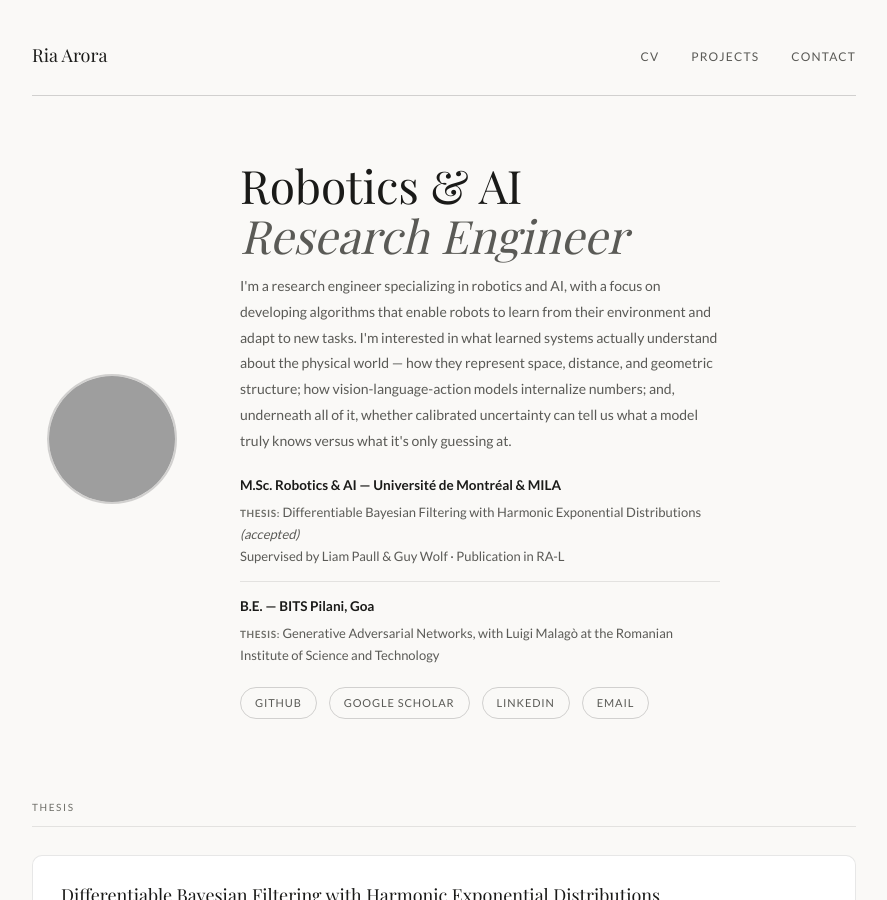
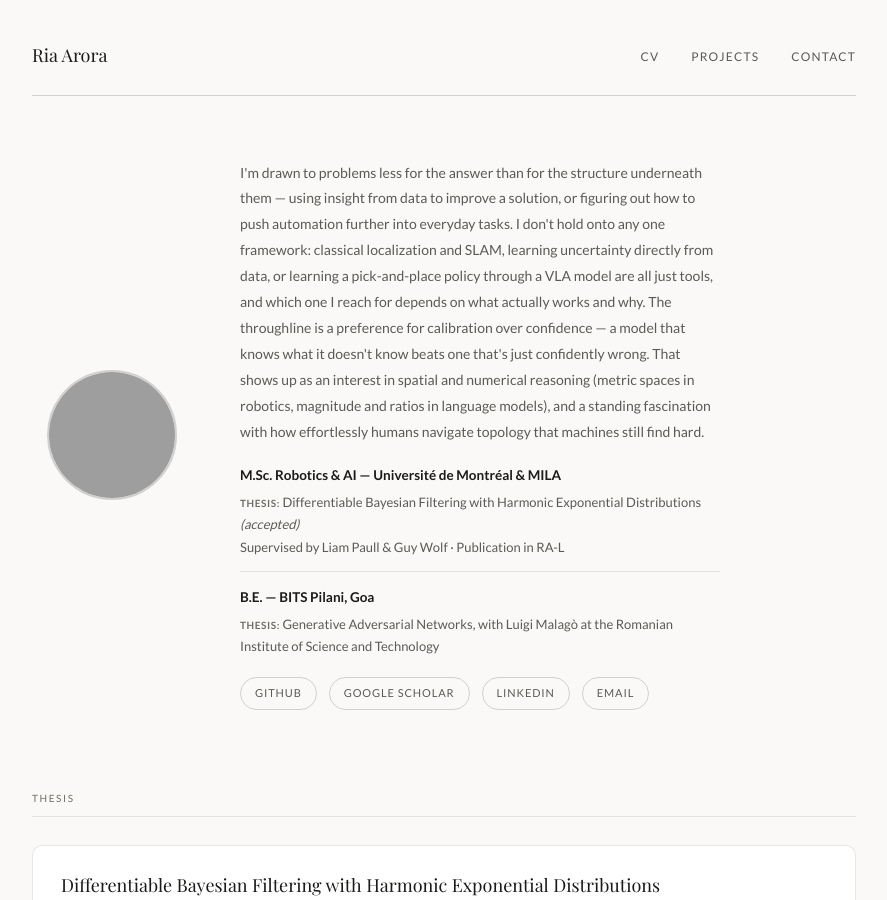
Before and after one commit to korra141/korra141.github.io, a Jekyll site: the page index.html, which Jekyll copies as it is, in a window 1280 px wide and 900 px high. Shown: the whole window, without its empty margins (196-1083 px from the left). Built offline with Jekyll 4.4.1, drawn with Linux system fonts in a browser that asks for light colours; some web fonts are replaced; grey boxes are pictures that could not be loaded.

Commit message:
adding better intro and code link

```diff
--- a/index.html
+++ b/index.html
@@ -454,17 +454,18 @@
     </div>
 
     <div class="hero-text">
-      <!-- Replace "Data Scientist" and the subtitle with your actual title -->
-      <h1>Robotics & AI <br><em> Research Engineer</em></h1>
-
       <!-- Replace with your own 2–3 sentence bio -->
       <p class="hero-bio">
-        I'm a research engineer specializing in robotics and AI, with a focus on developing
-        algorithms that enable robots to learn from their environment and adapt to new tasks.
-        I'm interested in what learned systems actually understand about the physical world —
-        how they represent space, distance, and geometric structure; how vision-language-action
-        models internalize numbers; and, underneath all of it, whether calibrated uncertainty can
-        tell us what a model truly knows versus what it's only guessing at.
+        I'm drawn to problems less for the answer than for the structure underneath them —
+        using insight from data to improve a solution, or figuring out how to push automation
+        further into everyday tasks. I don't hold onto any one framework: classical localization
+        and SLAM, learning uncertainty directly from data, or learning a pick-and-place policy
+        through a VLA model are all just tools, and which one I reach for depends on what
+        actually works and why. The throughline is a preference for calibration over confidence —
+        a model that knows what it doesn't know beats one that's just confidently wrong. That
+        shows up as an interest in spatial and numerical reasoning (metric spaces in robotics,
+        magnitude and ratios in language models), and a standing fascination with how effortlessly
+        humans navigate topology that machines still find hard.
       </p>
 
       <div class="hero-education">
```
Also changed, not shown: thesis/thesis_main.md (+3 -2 lines).
